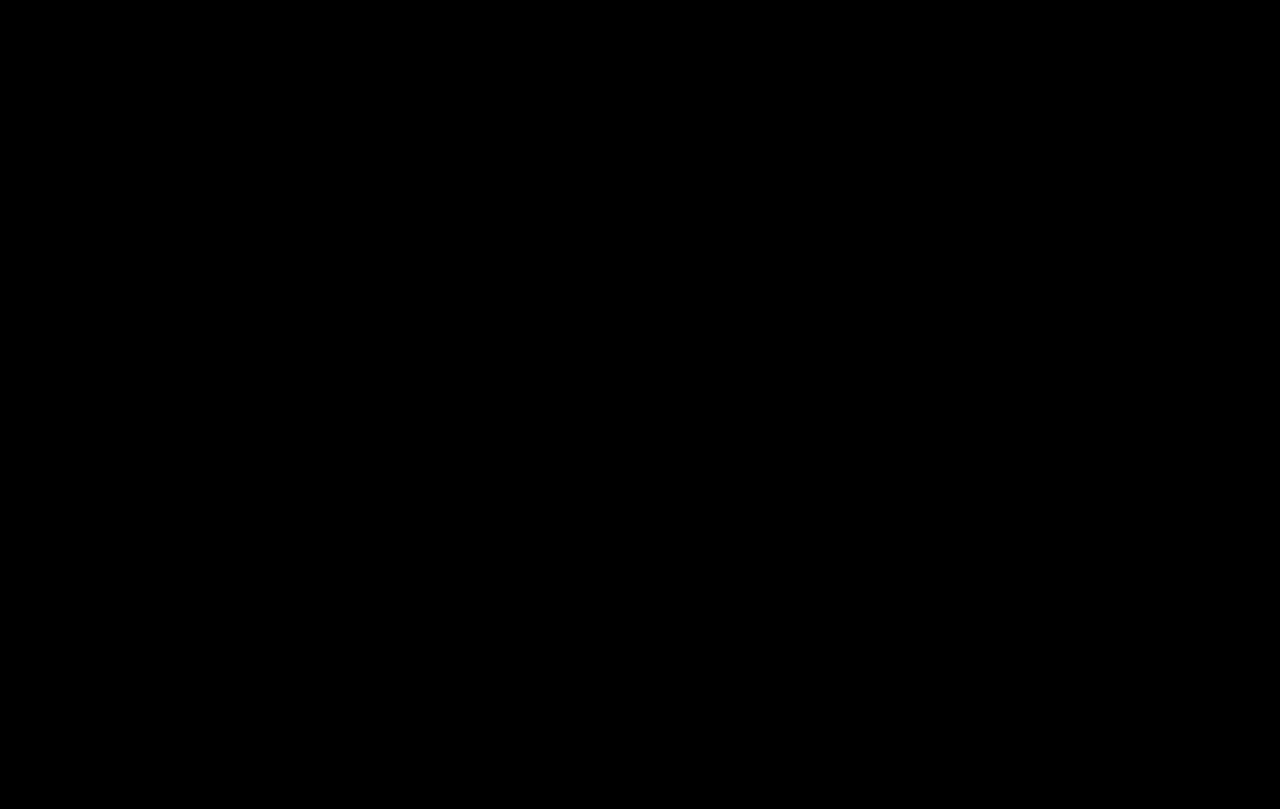
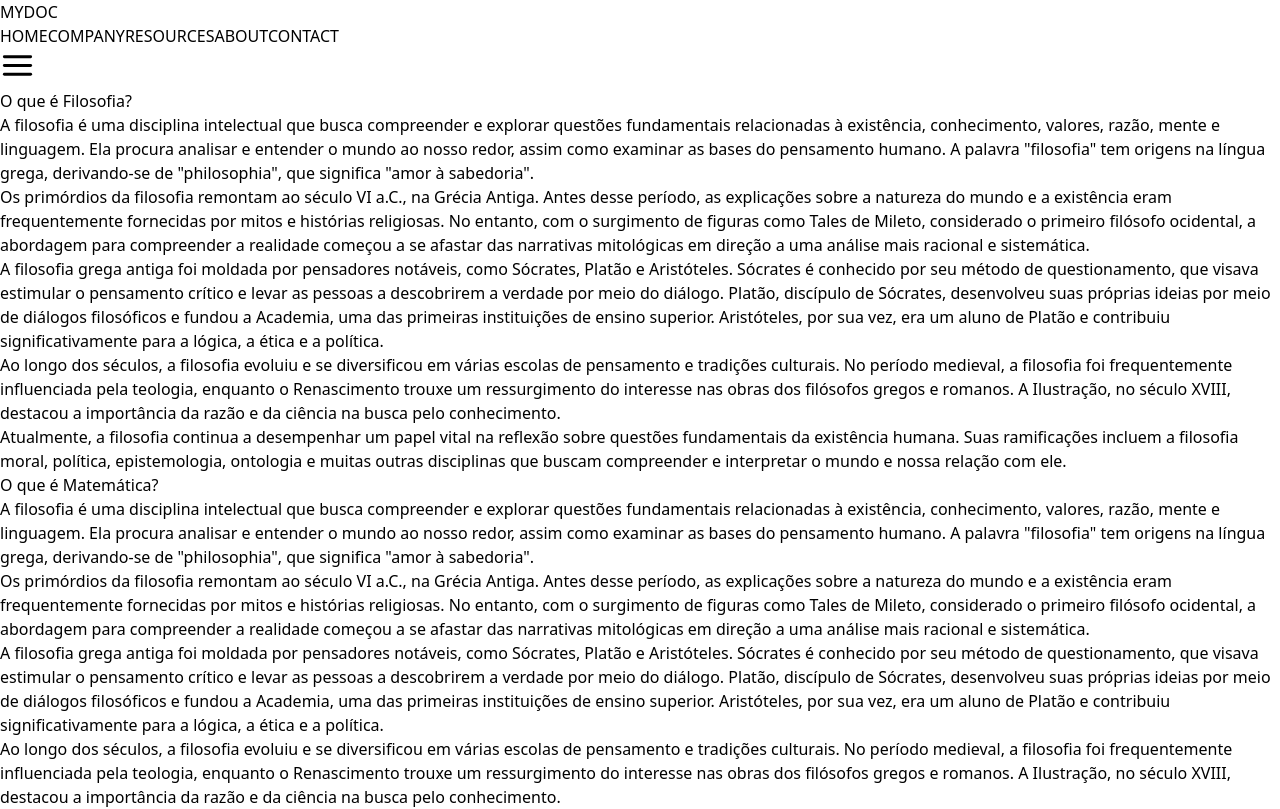
Before and after one commit to Luiz0311/responsive, a React (Vite) app: page / in a window 1280 px wide. Built offline with nearby package versions, Linux system fonts and the light colour scheme.

Commit message:
add mid part
get data from file and output it

```diff
--- a/src/App.tsx
+++ b/src/App.tsx
@@ -1,10 +1,14 @@
 import { AlignJustify, X } from 'lucide-react'
 import { useEffect, useState } from 'react'
+import { Section } from './components/section'
+import { sectionData } from './data/sections'
 
 function Main() {
   return (
-    <main>
-      <div className="bg-white w-full h-[300vh]"></div>
+    <main className='max-w-[1240px] mx-auto px-4'>
+      {sectionData.map(section => (
+        <Section title={section.title} content={section.content} />
+      ))}
     </main>
   )
 }
@@ -34,29 +38,29 @@ function Header() {
   }, [])
 
 
-  function isScreenSmall() {
+  function isScreenSmall(): boolean {
     return window.innerWidth < 640
   }
 
   return (
     <header className='w-full sticky top-0 bg-gray-950'>
-      <div className="flex justify-between items-center h-[60px]
-      max-w-[1240px] mx-auto px-4 text-white sticky top-0">
+      <div className={`flex justify-between items-center h-[60px]
+      max-w-[1240px] mx-auto px-4 text-white sticky top-0`}>
         <h1 className='w-full text-3xl font-bold text-[#00df9a]'>
           <a href="/">{siteName.toUpperCase()}</a>
         </h1>
         <nav className={`sm:flex ${showMenu
-          ? "flex flex-col fixed right-0 top-20 bg-gray-950 border"
+          ? "flex flex-col fixed right-0 top-[60px] bg-gray-950"
           : "hidden"
           }`
         }>
           {navItens.map(item => (
-            <a href={`${item.toLowerCase()}`} className='p-4'>{item.toUpperCase()}</a>
+            <a href={`${item.toLowerCase()}`} className='p-4 hover:bg-gray-800'>{item.toUpperCase()}</a>
           ))}
         </nav>
         <button onClick={() => setShowMenu(!showMenu)}>
           {showMenu
-            ? <X size={35} className='sm:hidden' />
+            ? <X size={35} className='sm:hidden hover:bg-gray-800 rounded-full' />
             : <AlignJustify size={35} className='sm:hidden z-10' />}
         </button>
       </div>
@@ -68,6 +72,10 @@ function App() {
   return (
     <>
       <Header />
+
+      {/* Separator */}
+      <div className="p-6"></div>
+
       <Main />
     </>
   )
--- /dev/null
+++ b/src/components/section.tsx
@@ -0,0 +1,15 @@
+type SectionProps = {
+  title: string
+  content: string[]
+}
+
+export function Section({ title = "Undefined", content }: SectionProps) {
+  return (
+    <section className="bg-white w-full h-auto">
+      <h1 className='text-3xl font-bold border-b-2 border-gray-950'>{title}</h1>
+      {content.map(paragraph => (
+        <p className="py-3">{paragraph}</p>
+      ))}
+    </section>
+  )
+}
--- /dev/null
+++ b/src/data/sections.ts
@@ -0,0 +1,21 @@
+export const sectionData = [
+  {
+    title: "O que é Filosofia?",
+    content: [
+      'A filosofia é uma disciplina intelectual que busca compreender e explorar questões fundamentais relacionadas à existência, conhecimento, valores, razão, mente e linguagem. Ela procura analisar e entender o mundo ao nosso redor, assim como examinar as bases do pensamento humano. A palavra "filosofia" tem origens na língua grega, derivando-se de "philosophia", que significa "amor à sabedoria".',
+      "Os primórdios da filosofia remontam ao século VI a.C., na Grécia Antiga. Antes desse período, as explicações sobre a natureza do mundo e a existência eram frequentemente fornecidas por mitos e histórias religiosas. No entanto, com o surgimento de figuras como Tales de Mileto, considerado o primeiro filósofo ocidental, a abordagem para compreender a realidade começou a se afastar das narrativas mitológicas em direção a uma análise mais racional e sistemática.",
+      "A filosofia grega antiga foi moldada por pensadores notáveis, como Sócrates, Platão e Aristóteles. Sócrates é conhecido por seu método de questionamento, que visava estimular o pensamento crítico e levar as pessoas a descobrirem a verdade por meio do diálogo. Platão, discípulo de Sócrates, desenvolveu suas próprias ideias por meio de diálogos filosóficos e fundou a Academia, uma das primeiras instituições de ensino superior. Aristóteles, por sua vez, era um aluno de Platão e contribuiu significativamente para a lógica, a ética e a política.",
+      "Ao longo dos séculos, a filosofia evoluiu e se diversificou em várias escolas de pensamento e tradições culturais. No período medieval, a filosofia foi frequentemente influenciada pela teologia, enquanto o Renascimento trouxe um ressurgimento do interesse nas obras dos filósofos gregos e romanos. A Ilustração, no século XVIII, destacou a importância da razão e da ciência na busca pelo conhecimento.",
+      "Atualmente, a filosofia continua a desempenhar um papel vital na reflexão sobre questões fundamentais da existência humana. Suas ramificações incluem a filosofia moral, política, epistemologia, ontologia e muitas outras disciplinas que buscam compreender e interpretar o mundo e nossa relação com ele.",
+    ],
+  },
+  {
+    title: "O que é Matemática?",
+    content: [
+      'A filosofia é uma disciplina intelectual que busca compreender e explorar questões fundamentais relacionadas à existência, conhecimento, valores, razão, mente e linguagem. Ela procura analisar e entender o mundo ao nosso redor, assim como examinar as bases do pensamento humano. A palavra "filosofia" tem origens na língua grega, derivando-se de "philosophia", que significa "amor à sabedoria".',
+      "Os primórdios da filosofia remontam ao século VI a.C., na Grécia Antiga. Antes desse período, as explicações sobre a natureza do mundo e a existência eram frequentemente fornecidas por mitos e histórias religiosas. No entanto, com o surgimento de figuras como Tales de Mileto, considerado o primeiro filósofo ocidental, a abordagem para compreender a realidade começou a se afastar das narrativas mitológicas em direção a uma análise mais racional e sistemática.",
+      "A filosofia grega antiga foi moldada por pensadores notáveis, como Sócrates, Platão e Aristóteles. Sócrates é conhecido por seu método de questionamento, que visava estimular o pensamento crítico e levar as pessoas a descobrirem a verdade por meio do diálogo. Platão, discípulo de Sócrates, desenvolveu suas próprias ideias por meio de diálogos filosóficos e fundou a Academia, uma das primeiras instituições de ensino superior. Aristóteles, por sua vez, era um aluno de Platão e contribuiu significativamente para a lógica, a ética e a política.",
+      "Ao longo dos séculos, a filosofia evoluiu e se diversificou em várias escolas de pensamento e tradições culturais. No período medieval, a filosofia foi frequentemente influenciada pela teologia, enquanto o Renascimento trouxe um ressurgimento do interesse nas obras dos filósofos gregos e romanos. A Ilustração, no século XVIII, destacou a importância da razão e da ciência na busca pelo conhecimento.",
+    ],
+  },
+];
--- a/src/index.css
+++ b/src/index.css
@@ -1,7 +1,3 @@
 @tailwind base;
 @tailwind components;
 @tailwind utilities;
-
-body {
-  background-color: black;
-}
```
